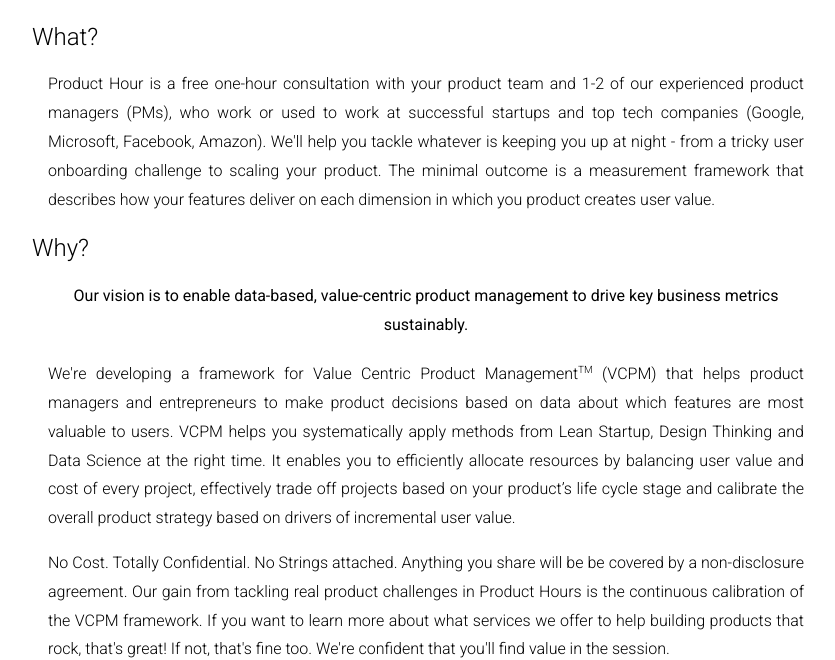
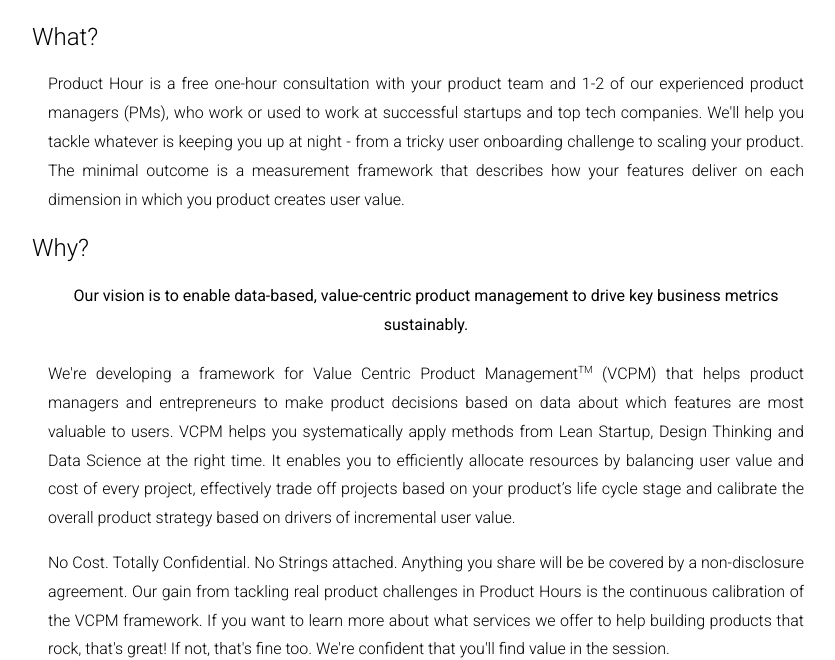
Before and after one commit to VCPM/vcpm, a plain HTML site: page index.html in a window 1280 px wide. Shown: the part 145-805 px from the top of the page, without its empty margins (222-1057 px from the left). Drawn offline with Linux system fonts and the light colour scheme.

Commit message:
nochkuerzerknackiger

```diff
--- a/index.html
+++ b/index.html
@@ -7,7 +7,7 @@
     <div class="content">
         <h1>Product Hour</h1>
         <h2>What?</h2>
-        <p>Product Hour is a free one-hour consultation with your product team and 1-2 of our experienced product managers (PMs), who work or used to work at successful startups and top tech companies (Google, Microsoft, Facebook, Amazon). We'll help you tackle whatever is keeping you up at night - from a tricky user onboarding challenge to scaling your product. The minimal outcome is a measurement framework that describes how your features deliver on each dimension in which you product creates user value.</p>
+        <p>Product Hour is a free one-hour consultation with your product team and 1-2 of our experienced product managers (PMs), who work or used to work at successful startups and top tech companies. We'll help you tackle whatever is keeping you up at night - from a tricky user onboarding challenge to scaling your product. The minimal outcome is a measurement framework that describes how your features deliver on each dimension in which you product creates user value.</p>
         <h2>Why?</h2>
         <center><p><b>Our vision is to enable data-based, value-centric product management to drive key business metrics sustainably.</b></p></center>
         <p>We're developing a framework for Value Centric Product Management<sup>TM</sup> (VCPM) that helps product managers and entrepreneurs to make product decisions based on data about which features are most valuable to users. VCPM helps you systematically apply methods from Lean Startup, Design Thinking and Data Science at the right time. It enables you to efficiently allocate resources by balancing user value and cost of every project, effectively trade off projects based on your product’s life cycle stage and calibrate the overall product strategy based on drivers of incremental user value.</p>
```
